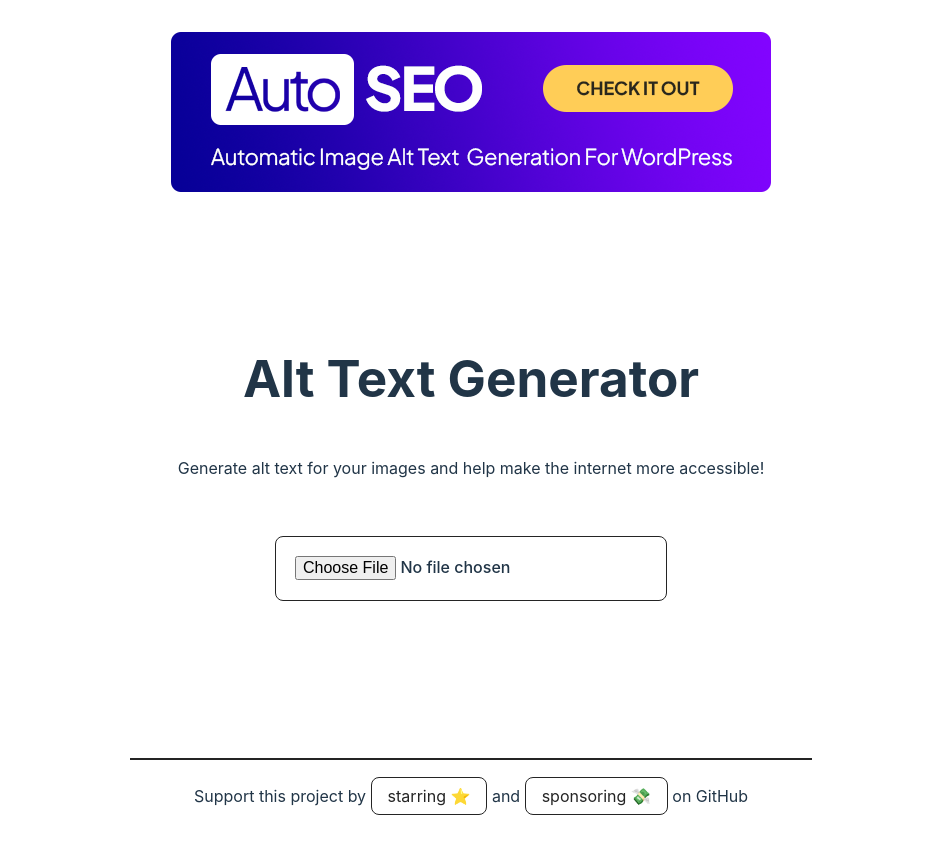
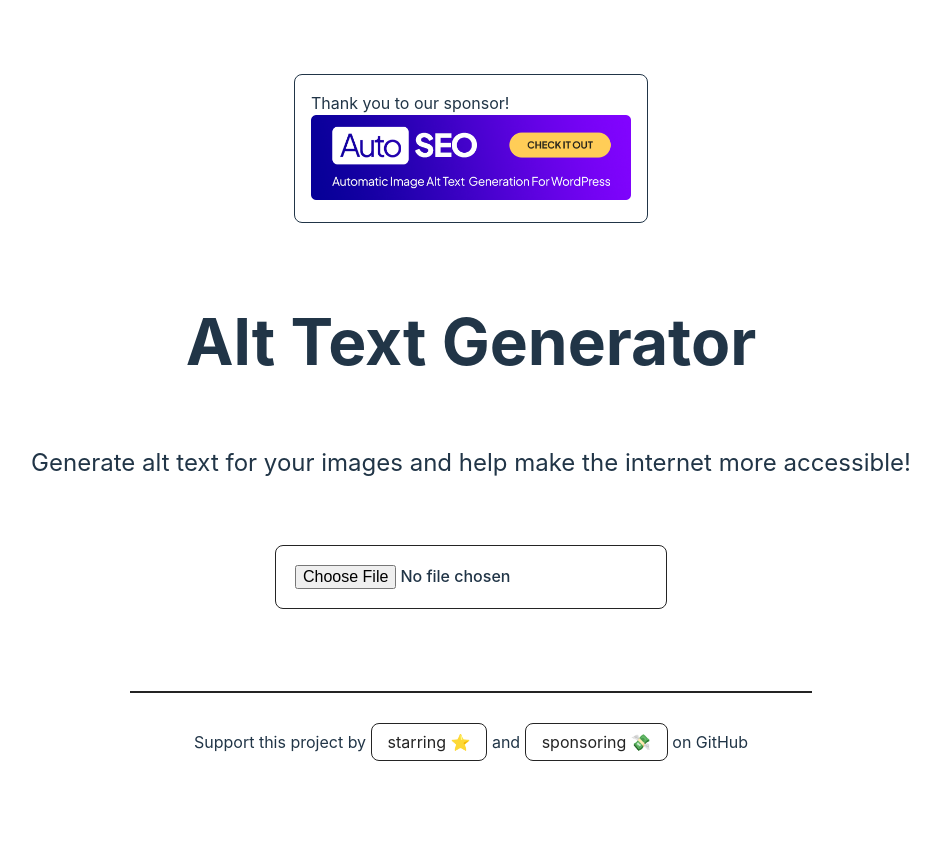
Before and after one commit to adityaoberai/Alt-Text-Generator, a Svelte app: page / in a window 1280 px wide. Shown: the top 854 px of the page, without its empty margins (169-1109 px from the left). Built offline with nearby package versions, Linux system fonts and the light colour scheme.

Commit message:
Update styles

```diff
--- a/src/App.svelte
+++ b/src/App.svelte
@@ -2,13 +2,16 @@
   import AltText from './components/AltText.svelte'
 </script>
 
-<section id="sponsor">
-  <a class="sponsor-image" href="https://getautoseo.com/image-alt-text-generator" target="_blank">
-    <img src="/sponsor.png" alt="AutoSEO Image Alt Text Generator">
-  </a>
-</section>
+<main>
+  <div class="sponsor align-main">
+    <label class="sponsor-label" for="sponsor-link">
+      Thank you to our sponsor!
+      <a id="sponsor-link" class="sponsor-link" href="https://getautoseo.com/image-alt-text-generator" target="_blank">
+        <img class="sponsor-image" src="/sponsor.png" alt="AutoSEO Alt Text Generator">
+      </a>
+    </label>
+  </div>
 
-<main>
   <div class="align-main">
     <h1>Alt Text Generator</h1>
 
@@ -16,20 +19,26 @@
 
     <AltText />
   </div>
+
+  <div class="footer">
+    <p>Support this project by <a href="https://github.com/adityaoberai/Alt-Text-Generator" target="_blank">starring ⭐</a> and <a href="https://github.com/sponsors/adityaoberai" target="_blank">sponsoring 💸</a> on GitHub</p>
+  </div>
 </main>
-<div class="footer">
-  <p>Support this project by <a href="https://github.com/adityaoberai/Alt-Text-Generator" target="_blank">starring ⭐</a> and <a href="https://github.com/sponsors/adityaoberai" target="_blank">sponsoring 💸</a> on GitHub</p>
-</div>
-
 
 <style>
   h1 {
-    font-size: 3.2em;
+    font-size: 4rem;
     line-height: 1.1;
     max-width: 80vw;
   }
 
   p {
+    font-size: 1.5rem;
     max-width: 80vw;
   }
+
+  .footer p {
+    max-width: 80vw;
+    font-size: 1rem;
+  }
 </style>
--- a/src/app.css
+++ b/src/app.css
@@ -16,41 +16,56 @@
 
 body {
   max-width: 100vw;
-  min-height: 100vh;
   margin: 0;
-  display: flex;
-  place-items: center;
 }
 
 #app {
   margin: 0 auto;
   padding: 2rem;
   text-align: center;
+  display: flex;
+  flex-direction: column;
+  justify-content: space-evenly;
 }
 
-@media screen and (min-width: 769px) {
+.sponsor {
+  display: flex;
+  flex-direction: column;
+}
+.sponsor-label {
+  font-size: 1rem;
+  padding: 1rem;
+  border-radius: 8px;
+  border: 1.5px solid;
+  display: flex;
+  flex-direction: column;
+  text-align: left;
+}
+
+@media screen and (min-width: 1201px) {
   .sponsor-image {
-    width: 40%;
+    width: 25vw;
   }
 }
 
-@media screen and (max-width: 768px) and (min-width: 481px) {
+@media screen and (min-width: 601px) and (max-width: 1200px) {
   .sponsor-image {
-    width: 65%;
+    width: 65vw;
   }
 }
 
-@media screen and (max-width: 480px) {
+@media screen and (max-width: 600px) {
   .sponsor-image {
-    width: 100%;
+    width: 90vw;
   }
 }
 
 main {
   display: flex;
-  justify-content: center;
+  flex-direction: column;
+  justify-content: space-evenly;
   align-items: center;
-  min-height: 70vh;
+  min-height: 100vh;
 }
 
 .align-main {
@@ -80,7 +95,7 @@ button {
   border-radius: 8px;
   border: 1.5px solid #f9f9f9;
   padding: 0.6em 1.2em;
-  font-size: 1em;
+  font-size: 1.5rem;
   font-weight: 500;
   font-family: inherit;
   background-color: #242424;
@@ -100,14 +115,12 @@ button:focus-visible {
   display: block;
   border-top: 2px solid #f9f9f9;
   bottom: 0;
-  left: 0;
-  right: 0;
   margin: 0 5vw;
   text-align: center;
 }
 
 .footer p {
-  padding: 0 5vw;
+  padding: 1vw 5vw;
   line-height: 2.5rem;
 }
 
```
